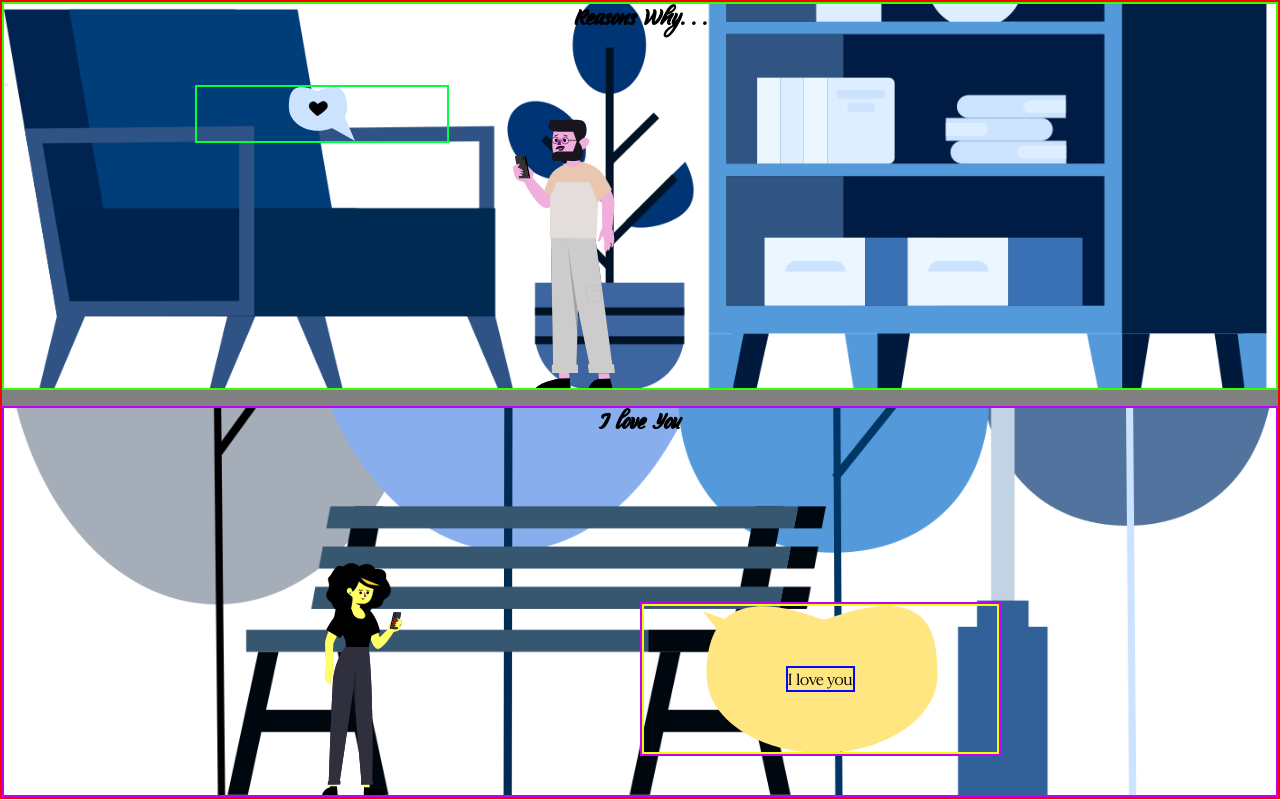
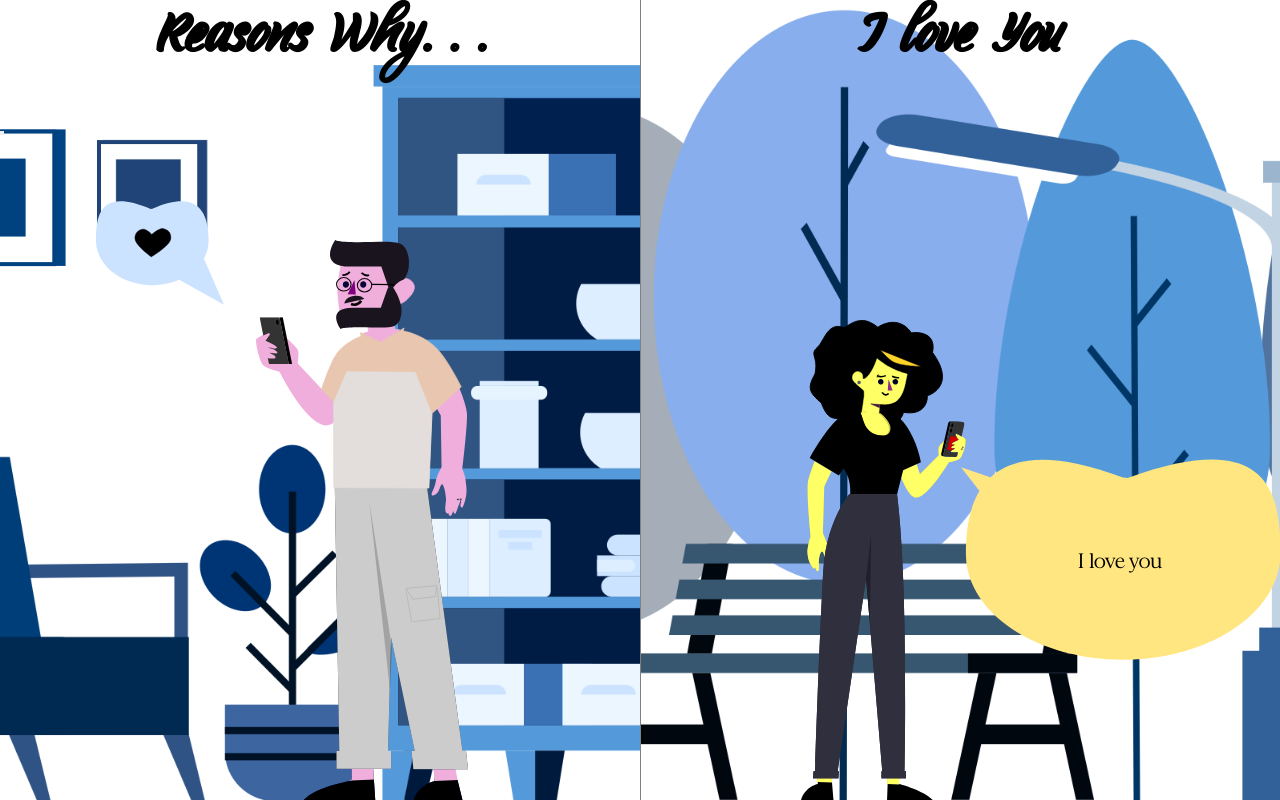
Before and after one commit to NicoleCarvalh/ReasonsWhy, a plain HTML site: page index.html in a window 1280 px wide. Drawn offline with Linux system fonts and the light colour scheme.

Commit message:
Finalizado :)

```diff
--- a/index.html
+++ b/index.html
@@ -22,7 +22,7 @@
           </button>
         </div>
 
-        <hr class="line" />
+        <!-- <hr class="line" /> -->
 
         <div class="scene" id="scene-2">
           <h1>I love You</h1>
--- a/sass/styles.scss
+++ b/sass/styles.scss
@@ -1,4 +1,3 @@
-@use 'variables';
 @use 'mixins';
 
 @font-face {
@@ -15,7 +14,7 @@
   padding: 0;
   margin: 0;
   box-sizing: border-box;
-  // overflow: hidden;
+  overflow: hidden;
 }
 
 body {
@@ -25,14 +24,11 @@ body {
   main {
     width: 100%;
     height: 100%;
-    // flex: 1 0 600px;
-    // max-width: 100%;
-    // position: relative;
   }
 
   h1 {
     font-family: 'YouthTouch';
-    font-size: 2rem;
+    font-size: clamp(2.5rem, 7vw, 5rem);
     margin-bottom: 2rem;
     @include mixins.center;
   }
@@ -44,17 +40,6 @@ body {
   }
 }
 
-.container {
-  border: 2px solid red;
-
-
-  // @include mixins.pc {
-  //   display: flex;
-  //   flex-direction: row;
-  //   flex-wrap: wrap;
-  // }
-}
-
 .scene {
   @include mixins.scene;
   position: relative;
@@ -63,8 +48,7 @@ body {
 #scene {
   &-1 {
     background-image: url(../assets/img/bg-Arthur.png);
-    border: 2px solid rgb(55, 255, 0);
-    height: 48.5vh;
+    height: 50vh;
 
     .scene-character {
       @include mixins.character;
@@ -73,10 +57,9 @@ body {
 
     .scene-balloon {
       left: 15%;
-      height: 15%;
+      height: 30%;
       position: absolute;
       width: 20%;
-      border: 2px solid rgb(0, 255, 68);
 
       img {
         width: 100%;
@@ -89,9 +72,9 @@ body {
   }
 
   &-2 {
+    border-top: 1px solid gray;
     background-image: url(../assets/img/bg-Nicole.png);
-    border: 2px solid rgb(195, 0, 255);
-    height: 48.9vh;
+    height: 50vh;
 
     .scene-character {
       @include mixins.character;
@@ -100,7 +83,6 @@ body {
     }
 
     .reasonsContainer {
-      border: 2px solid rgb(195, 0, 255);
       height: 40%;
       margin-left: 50%;
       display: flex;
@@ -113,15 +95,13 @@ body {
       .scene-balloon {
         max-height: 100%;
         max-width: 100%;
-        border: 2px solid rgb(242, 255, 0);
       }
 
 
       p {
         font-family: 'MadeVoyager';
-        font-size: clamp(.8rem, 2.5vw, 1rem);
+        font-size: clamp(1rem, 2.8vw, 1.3rem);
         position: absolute;
-        border: 2px solid rgb(0, 8, 255);
         text-align: center;
         max-width: 90%;
       }
@@ -129,10 +109,19 @@ body {
   }
 }
 
-// footer {
-//   @include mixins.center;
-//   background-color: black;
-//   color: white;
-//   height: 1%;
-//   font-size: 1rem;
-// }
+@media (min-width: 800px) {
+  .container {
+    display: grid;
+    grid-template-columns: 1fr 1fr;
+  }
+
+  #scene-1,
+  #scene-2 {
+    height: 100vh;
+  }
+
+  #scene-2{
+    border-top: none;
+    border-left: 1px solid gray;
+  }
+}
--- a/script.js
+++ b/script.js
@@ -40,9 +40,9 @@ const reasons = [
   "You make me feel cherished and loved",
 ];
 
-let shuffledReasons = reasons.slice(); // Crie uma cópia do array original
+let shuffledReasons = reasons.slice(); // cópia do array original
 
-// Embaralhe o array de razões aleatoriamente
+// embaralho do array de razões aleatoriamente
 shuffledReasons.sort(() => Math.random() - 0.5);
 
 let currentReasonIndex = 0;
```
Also changed, not shown: css/styles.css, sass/_variables.scss (deleted), styles.css (deleted), 1 other file.
